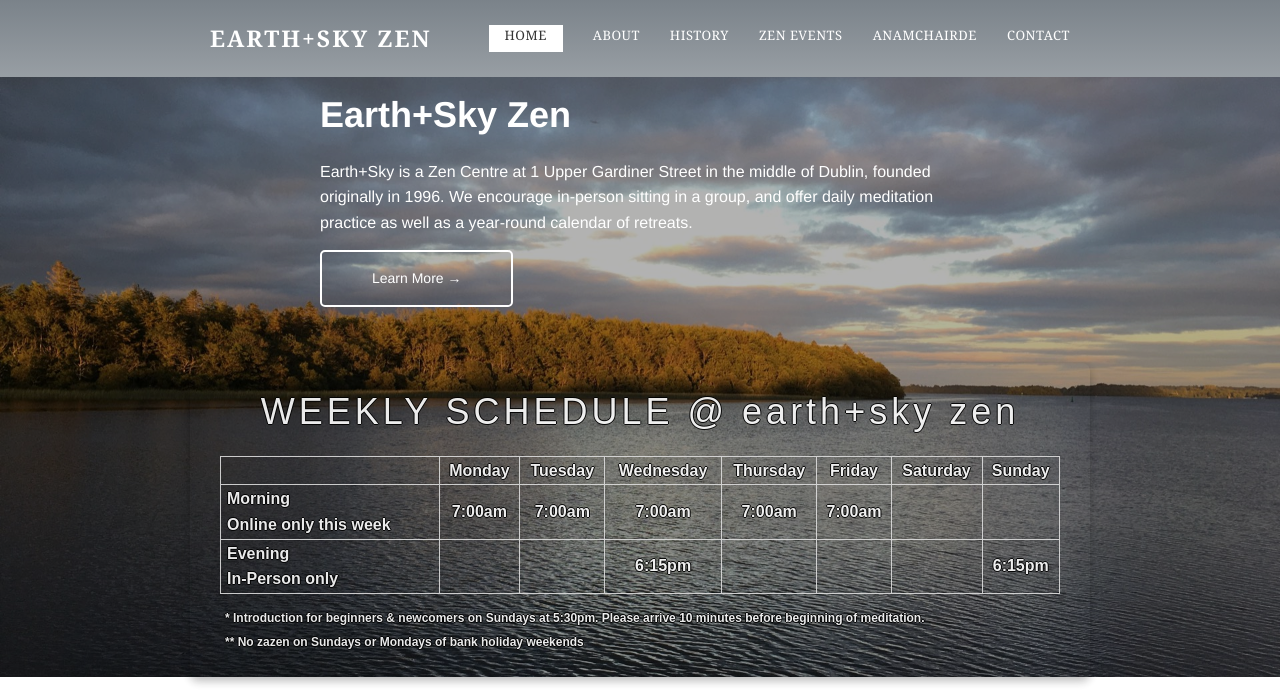
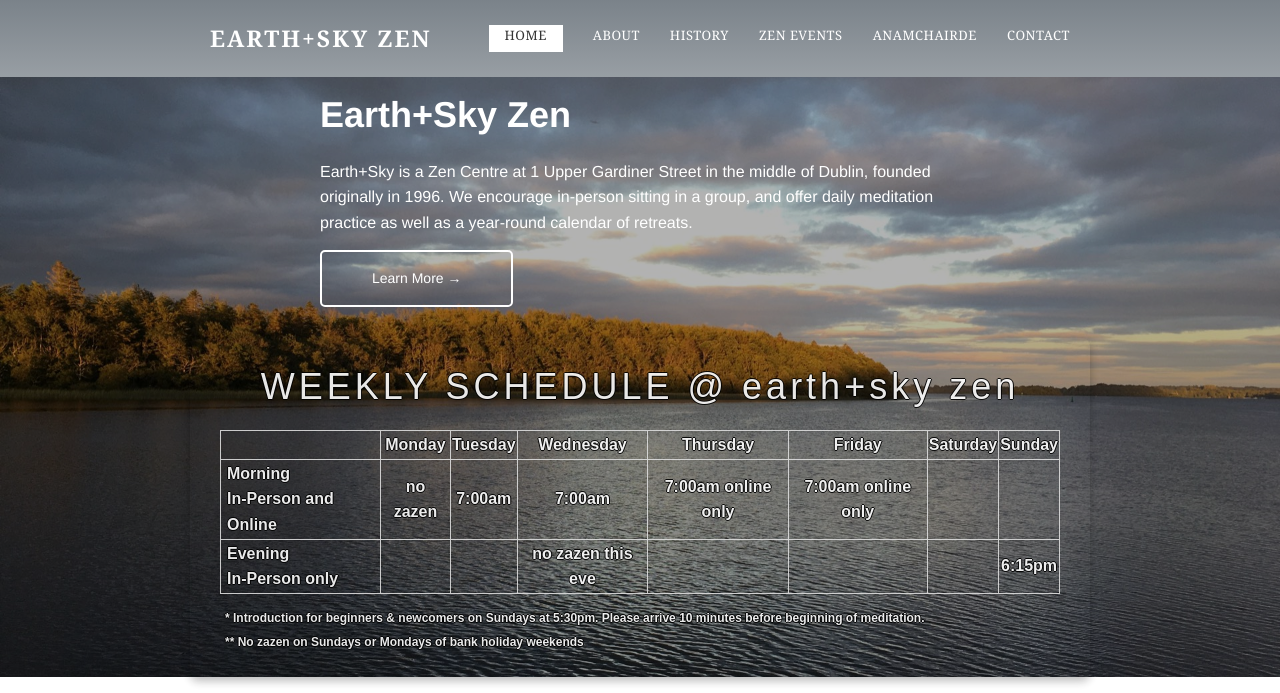
Before and after one commit to zen-ireland/zenireland.github.io, a Jekyll site: the page built from index.html, in a window 1280 px wide and 900 px high, cut to the strip 0-693 px from the top of the window. Built offline with Jekyll 4.4.1, drawn with Linux system fonts in a browser that asks for light colours.

Commit message:
Update index.html

```diff
--- a/index.html
+++ b/index.html
@@ -30,12 +30,12 @@ nav_active: home
       </thead>
       <tbody>
       <tr>
-	      <td class="time-label">Morning<br>Online only this week</td>
+	      <td class="time-label">Morning<br>In-Person and Online</td>
+        <td> no zazen</td>
         <td>7:00am</td>
         <td>7:00am</td>
-        <td>7:00am</td>
-        <td>7:00am</td>
-        <td>7:00am</td>
+        <td>7:00am online only</td>
+        <td>7:00am online only</td>
         <td></td>
         <td></td>
       </tr>
@@ -43,7 +43,7 @@ nav_active: home
 	      <td class="time-label">Evening<br>In-Person only</td>
         <td></td>
         <td></td>
-        <td>6:15pm</td>
+        <td>no zazen this eve</td>
         <td></td>
         <td></td>
         <td></td>
```
